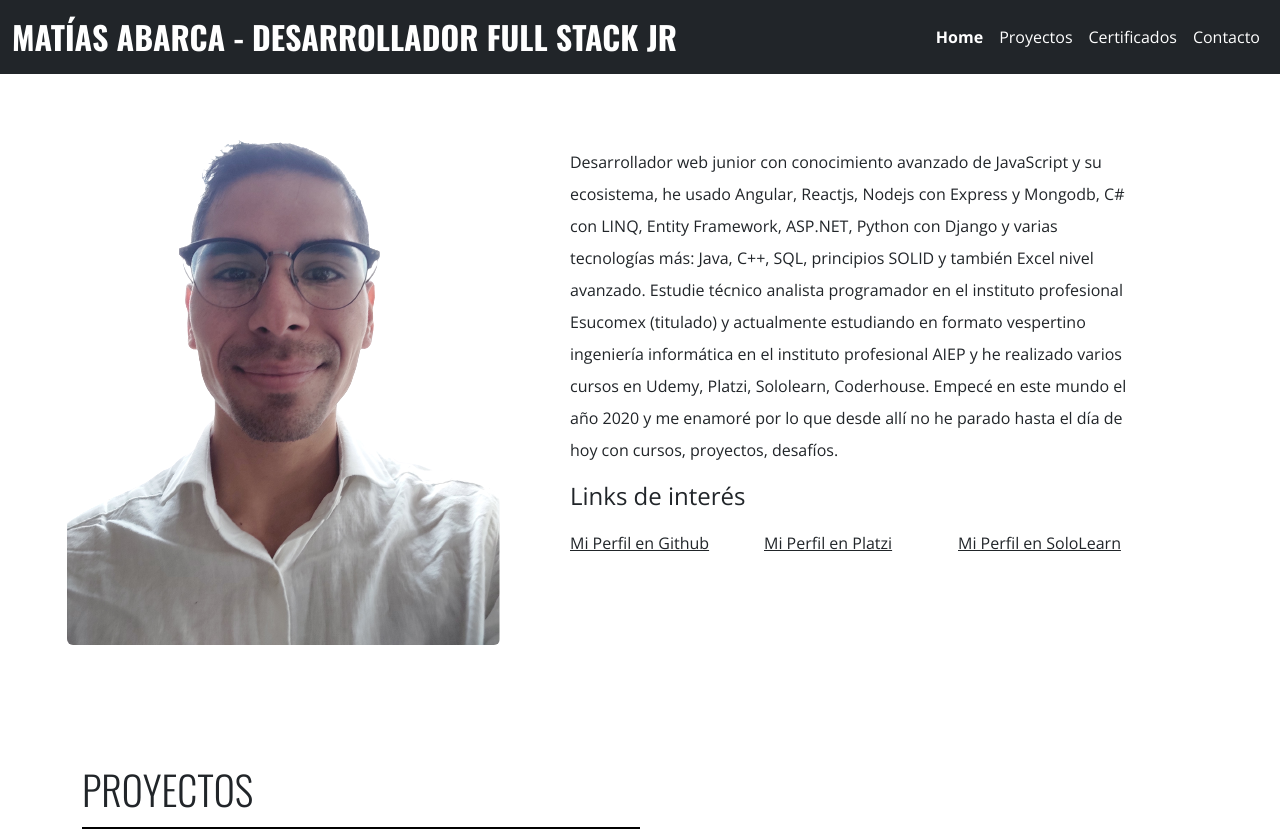
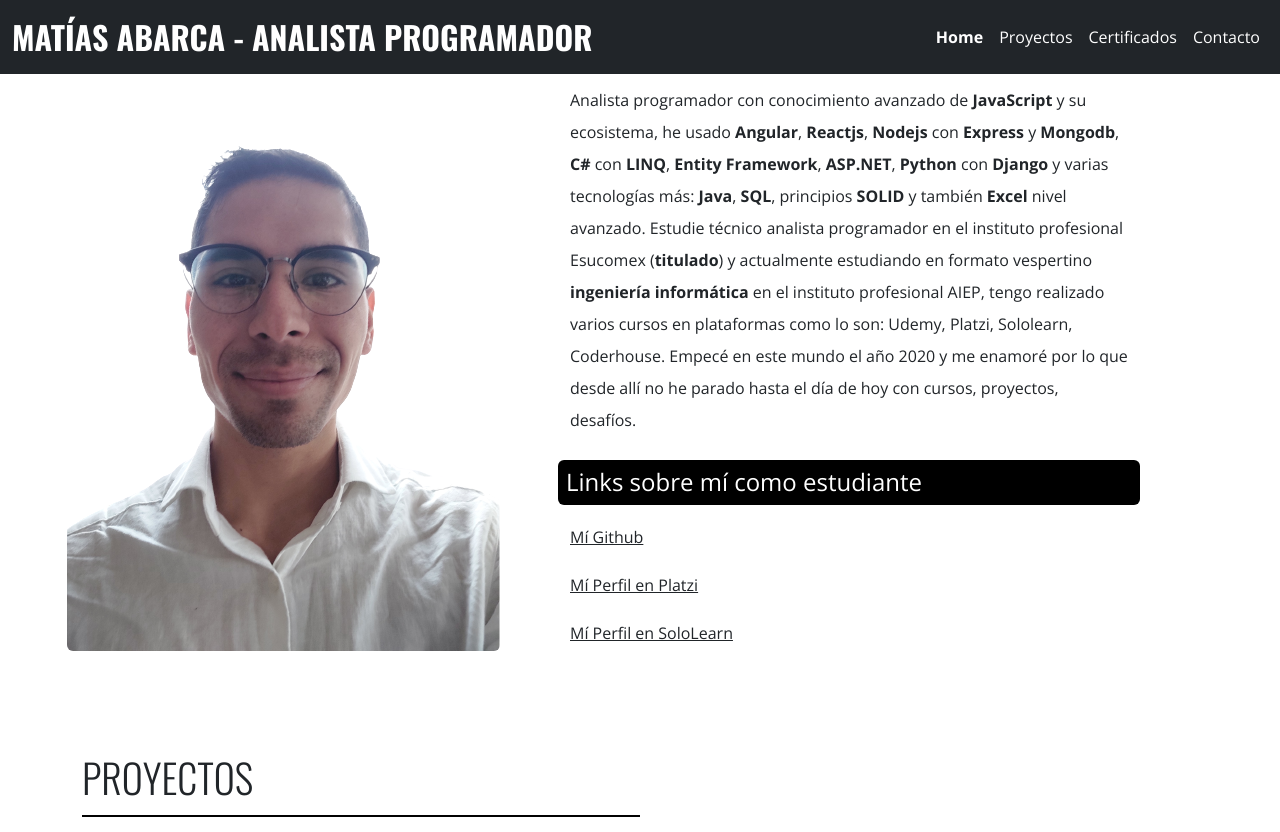
Before and after one commit to matias-user/portafolio-last, a plain HTML site: page index.html in a window 1280 px wide. Shown: the top 832 px of the page. Drawn offline with nearby package versions, Linux system fonts and the light colour scheme.

Commit message:
Cambios pequeños en css y se elimina una imagen de certificado

```diff
--- a/index.html
+++ b/index.html
@@ -17,7 +17,7 @@
         <nav class="navbar navbar-expand-lg bg-dark fixed-top">
             <div class="container-fluid">
                 <a class="navbar-brand fw-bold text-white fs-2 text-uppercase d-none d-md-block ff-dos"
-                    href="#">Matías Abarca - Desarrollador Full stack JR</a>
+                    href="#">Matías Abarca - Analista programador</a>
                 <button class="navbar-toggler bg-white" type="button" data-bs-toggle="collapse"
                     data-bs-target="#navbarNav" aria-controls="navbarNav" aria-expanded="false"
                     aria-label="Toggle navigation">
@@ -51,27 +51,27 @@
                         class="rounded img-fluid d-block mx-auto main__image">
                 </picture>
             </div>
-            <div class="col-md-6 text-center text-md-start lh-lg" role="section">
+            <div class="col-md-6 text-center text-md-start lh-lg mt-4" role="section">
                 <p class="main__text">
-                    Desarrollador web junior con conocimiento avanzado de JavaScript y su ecosistema, he usado Angular,
-                    Reactjs, Nodejs con Express y Mongodb, C# con LINQ, Entity Framework, ASP.NET, Python con Django y
-                    varias tecnologías más: Java, C++, SQL, principios SOLID y también Excel nivel
+                    Analista programador con conocimiento avanzado de <strong>JavaScript</strong> y su ecosistema, he usado <strong>Angular</strong>,
+                    <strong>Reactjs</strong>, <strong>Nodejs</strong> con <strong>Express</strong> y <strong>Mongodb</strong>, <strong>C#</strong> con <strong>LINQ</strong>, <strong>Entity Framework</strong>, <strong>ASP.NET</strong>, <strong>Python</strong> con <strong>Django</strong> y
+                    varias tecnologías más: <strong>Java</strong>, <strong>SQL</strong>, principios <strong>SOLID</strong> y también <strong>Excel</strong> nivel
                     avanzado.
-                    Estudie técnico analista programador en el instituto profesional Esucomex (titulado) y actualmente estudiando en formato vespertino ingeniería informática en el instituto profesional AIEP y he
-                    realizado varios cursos en Udemy, Platzi, Sololearn, Coderhouse.
+                    Estudie técnico analista programador en el instituto profesional Esucomex (<strong>titulado</strong>) y actualmente estudiando en formato vespertino <strong>ingeniería informática</strong> en el instituto profesional AIEP, tengo
+                    realizado varios cursos en plataformas como lo son: Udemy, Platzi, Sololearn, Coderhouse.
                     Empecé en este mundo el año 2020 y me enamoré por lo que desde allí no he parado
                     hasta el día de hoy con cursos, proyectos, desafíos.
                 </p>
-                <div class="row mt-3">
-                    <h4>Links de interés</h4>
-                    <div class="col-md-4 my-2">
-                        <a data-bs-toggle="tooltip" data-bs-title="Mi repositorio de Github en cual se puede apreciar mi actividad desde 2020" data-bs-placement="left" href="https://github.com/matias-user" class="link-dark" target="_blank" >Mi Perfil en Github</a>
+                <div class="row mt-4">
+                    <h4 class="bg-black text-white rounded p-2" >Links sobre mí como estudiante</h4>
+                    <div class="my-2 ">
+                        <a data-bs-toggle="tooltip" data-bs-title="Mi repositorio de Github en cual se puede apreciar mi actividad desde 2020" data-bs-placement="left" href="https://github.com/matias-user" class="link-dark text-start" target="_blank" >Mí Github</a>
                     </div>
-                    <div class="col-md-4 my-2 ">
-                        <a data-bs-toggle="tooltip" data-bs-title="Perfil con puntos obtenidos y certificados de cursos finalizados" href="https://platzi.com/p/matias24/" data-bs-placement="bottom" target="_blank" class="link-dark" >Mi Perfil en Platzi</a>
+                    <div class="my-2">
+                        <a data-bs-toggle="tooltip" data-bs-title="Perfil con puntos obtenidos y certificados de cursos finalizados" href="https://platzi.com/p/matias24/" data-bs-placement="right" target="_blank" class="link-dark" >Mí Perfil en Platzi</a>
                     </div>
-                    <div class="col-md-4 my-2 ">
-                        <a data-bs-toggle="tooltip" data-bs-title="Cursos realizados en la plataforma y mi puntaje" href="https://www.sololearn.com/profile/28418378" target="_blank" class="link-dark" >Mi Perfil en SoloLearn</a>
+                    <div class="my-2">
+                        <a data-bs-toggle="tooltip" data-bs-title="Cursos realizados en la plataforma y mi puntaje" href="https://www.sololearn.com/profile/28418378" data-bs-placement="left" target="_blank" class="link-dark" >Mí Perfil en SoloLearn</a>
                     </div>
 
                 </div>
@@ -79,7 +79,7 @@
         </div>
 
 
-    <section class="mt-5 pt-5 container ocultar" id="proyectos">
+    <section class="mt-4 pt-5 container ocultar" id="proyectos">
         <h2 class="text-center text-md-start fw-light fs-1 text-uppercase my-4 line ff-dos">Proyectos</h2>
         <div id="carousel1" class="carousel slide carousel-dark" data-bs-ride="true">
             <div class="carousel-indicators" id="carousel-indicators1"></div>
--- a/src/db/certificates.json
+++ b/src/db/certificates.json
@@ -2,10 +2,6 @@
 
     {
         "title":"src/images/certificados/react.webp"
-    },
-    {
-        "title":"src/images/certificados/titulo.webp"
-
     },
     {
         "title":"src/images/certificados/angular.webp"
```
Also changed, not shown: src/images/certificados/titulo.webp (deleted).
